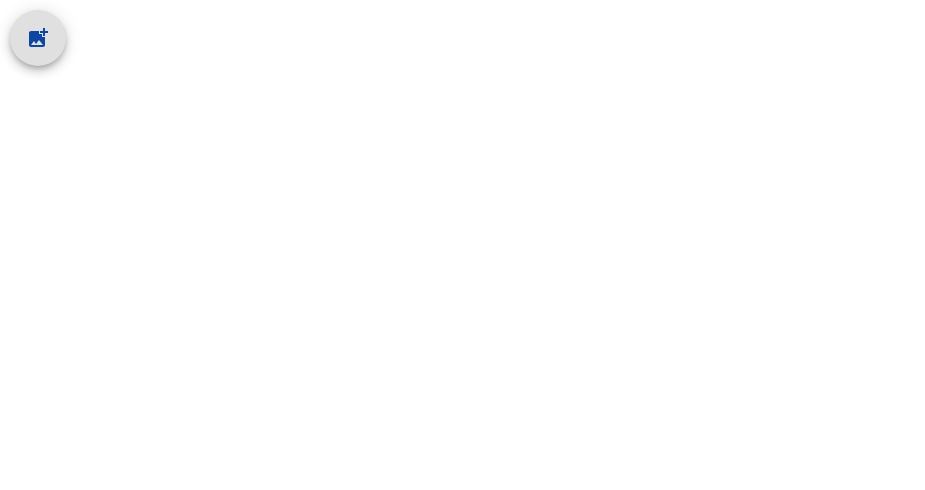
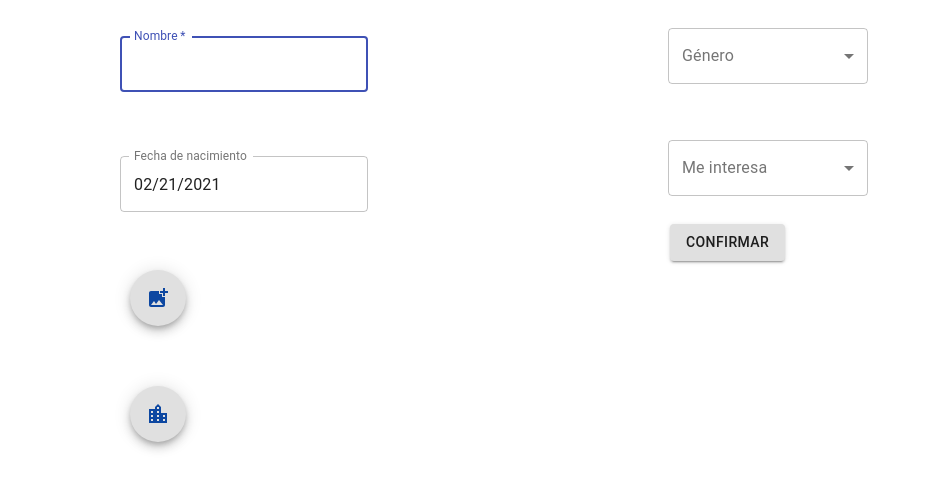
Before and after one commit to DAW-ESFOT/frontend-policrushes, a Next.js app: page /register in a window 1280 px wide. Both pictures are taken after typing "name@example.com", "Sample123", "Sample" into the empty fields and a click on the button "REGISTRARSE". Shown: the top 490 px of the page, without its empty margins (0-925 px from the left). Built offline with nearby package versions, Linux system fonts and the light colour scheme.

Commit message:
Form layout, styles.

```diff
--- a/src/components/PreferencesForm.js
+++ b/src/components/PreferencesForm.js
@@ -1,21 +1,160 @@
 import React, { useState, useEffect } from "react";
 import ImageUpload from "./ImageUpload";
+import TextField from "@material-ui/core/TextField";
+import FormControl from "@material-ui/core/FormControl";
+import { makeStyles } from "@material-ui/core/styles";
+import InputLabel from "@material-ui/core/InputLabel";
+import Select from "@material-ui/core/Select";
+import MenuItem from "@material-ui/core/MenuItem";
+import Grid from "@material-ui/core/Grid";
+import DateFnsUtils from "@date-io/date-fns";
+import Button from "@material-ui/core/Button";
+import LocationCityOutlined from "@material-ui/icons/LocationCityOutlined";
+import Fab from "@material-ui/core/Fab";
+import blue from "@material-ui/core/colors/blue";
+
+import { MuiPickersUtilsProvider, DatePicker } from "@material-ui/pickers";
+
+const useStyles = makeStyles((theme) => ({
+  form: {
+    margin:"auto 100px"
+  },
+  formControl: {
+    margin: theme.spacing(1),
+    minWidth: 200,
+  },
+  field: {
+    margin: 20,
+  },
+  slice: {
+  },
+  button: {
+    color: blue[900],
+    margin: 10,
+  },
+  confirm:{
+    marginLeft:30 ,
+  }
+}));
 
 export default function PreferencesForm() {
+  const classes = useStyles();
+  const [selectedDate, setSelectedDate] = React.useState(new Date());
+
+  const handleDateChange = (date) => {
+    setSelectedDate(date);
+  };
+
   const [image, setImage] = useState(null);
+  const [gender, setGender] = useState(null);
+  const [preferredGender, setPreferredGender] = useState(null);
 
   useEffect(() => {
     if (!image) return;
     console.log("image selected", image);
   }, [image]);
 
-  const handleImage = (image) => {
-    setImage(image);
+  const handleImage = (event) => {
+    if (!event?.target?.value) return;
+    setImage(event.target.value);
+  };
+
+  const handleGender = (event) => {
+    setGender(event.target.value);
   };
 
   return (
-    <>
-      <ImageUpload handleImage={handleImage} cardName="Input Image" />
-    </>
+    <Grid classes={classes.root} container>
+      <Grid container className={classes.form}>
+        <Grid
+          container
+          direction="column"
+          alignItems="left"
+          className={classes.slice}
+          item
+          xs={12}
+          sm={6}
+        >
+          <Grid className={classes.field}>
+            <TextField
+              variant="outlined"
+              margin="normal"
+              required
+              id="name"
+              label="Nombre"
+              name="name"
+              autoComplete="name"
+              autoFocus
+            />
+          </Grid>
+          <Grid className={classes.field}>
+            <MuiPickersUtilsProvider utils={DateFnsUtils}>
+              <DatePicker
+                label="Fecha de nacimiento"
+                inputVariant="outlined"
+                disableToolbar
+                format="MM/dd/yyyy"
+                margin="normal"
+                value={selectedDate}
+                onChange={handleDateChange}
+              />
+            </MuiPickersUtilsProvider>
+          </Grid>
+          <Grid className={classes.field}>
+            <ImageUpload handleImage={handleImage} cardName="Input Image" />
+          </Grid>
+          <Grid className={classes.field}>
+            <Fab component="span" className={classes.button}>
+              <LocationCityOutlined />
+            </Fab>
+          </Grid>
+        </Grid>
+
+        <Grid
+          container
+          direction="column"
+          alignItems="left"
+          className={classes.slice}
+          item
+          xs={12}
+          sm={6}
+        >
+          <Grid className={classes.field}>
+            <FormControl variant="outlined" className={classes.formControl}>
+              <InputLabel>Género</InputLabel>
+              <Select
+                labelId="propGender"
+                onChange={handleGender}
+                label="Género"
+                value={gender}
+              >
+                <MenuItem value={"male"}>Hombre</MenuItem>
+                <MenuItem value={"female"}>Mujer</MenuItem>
+              </Select>
+            </FormControl>
+          </Grid>
+
+          <Grid className={classes.field}>
+            <FormControl variant="outlined" className={classes.formControl}>
+              <InputLabel>Me interesa</InputLabel>
+              <Select
+                labelId="propGender"
+                label="Me interesa"
+                onChange={(event) => {
+                  setPreferredGender(event.target.value);
+                }}
+                value={preferredGender}
+              >
+                <MenuItem value={"male"}>Hombre</MenuItem>
+                <MenuItem value={"female"}>Mujer</MenuItem>
+              </Select>
+            </FormControl>
+          </Grid>
+          <Grid className={classes.confirm}>
+            <Button variant="contained">Confirmar</Button>
+          </Grid>
+        </Grid>
+      </Grid>
+    </Grid>
   );
 }
```
